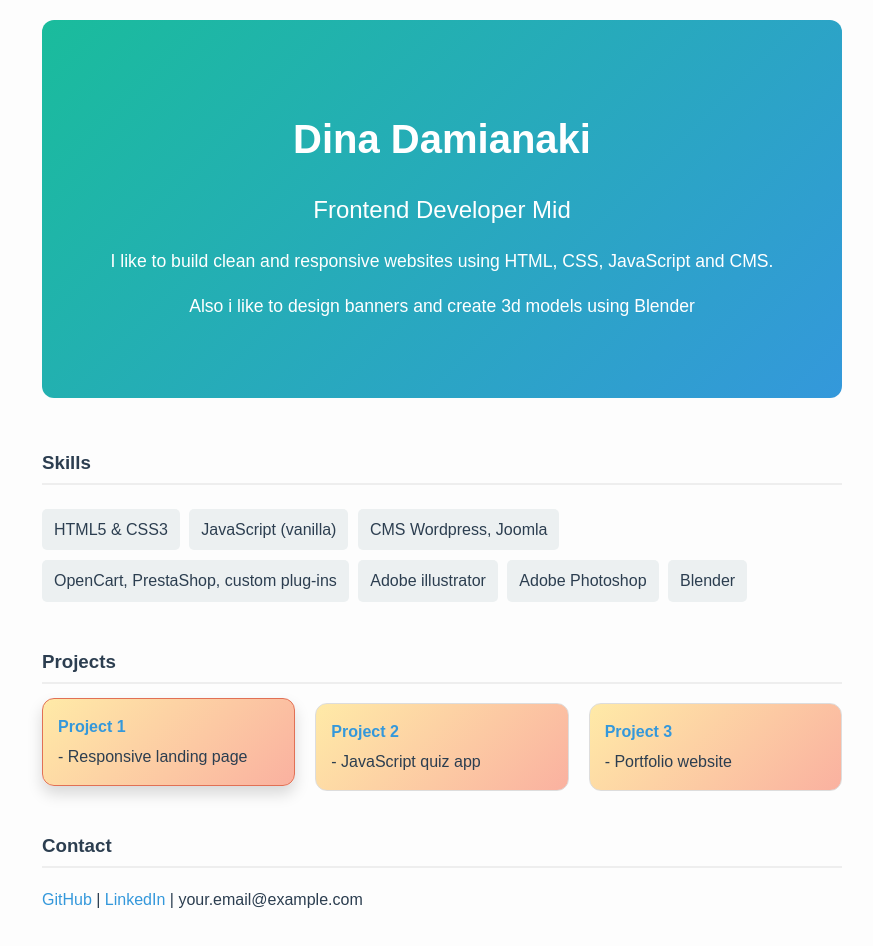
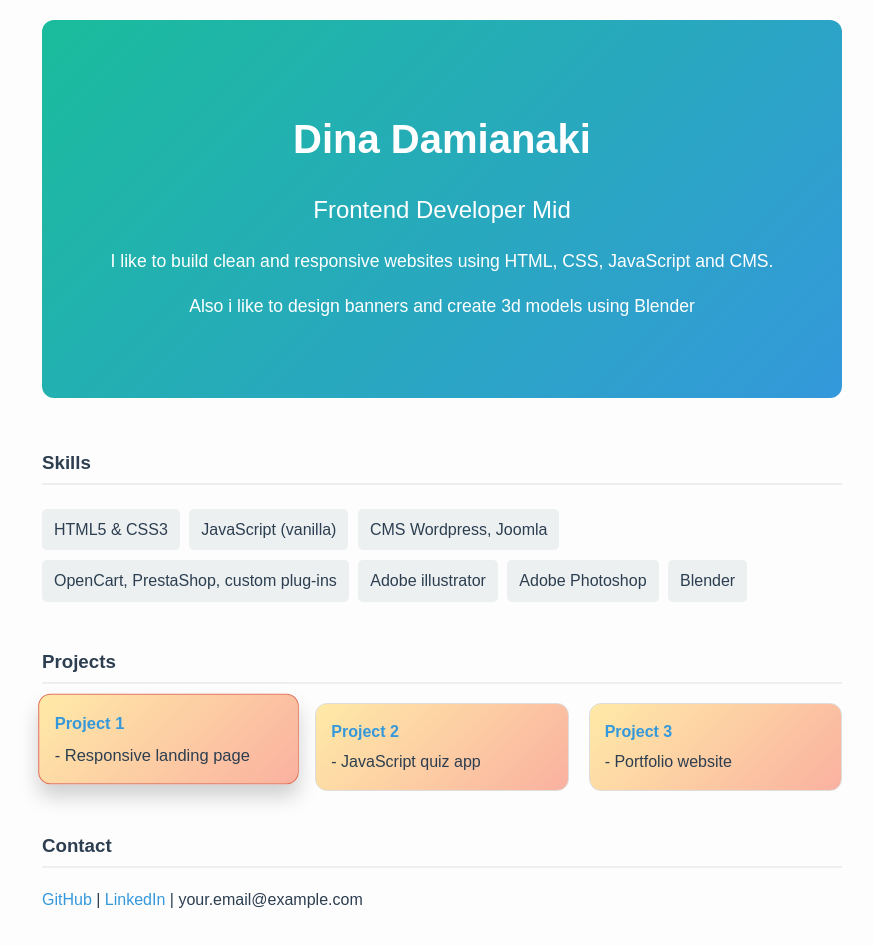
Before and after one commit to Dina-Dm/Dina-Dm.github.io, a plain HTML site: page index.html in a window 1280 px wide. In both pictures the pointer is over the item 366 px from the left and 746 px from the top of the page. Shown: the whole page, without its empty margins (198-1071 px from the left). Drawn offline with Linux system fonts and the light colour scheme.

Commit message:
Update style.css

```diff
--- a/style.css
+++ b/style.css
@@ -77,12 +77,15 @@ section.projects ul li {
   border: 1px solid #ddd;
   padding: 15px;
   border-radius: 12px;
-  transition: transform 0.2s, box-shadow 0.2s, border-color 0.2s;
+  transition: transform 0.3s cubic-bezier(0.4, 0, 0.2, 1),
+              box-shadow 0.3s cubic-bezier(0.4, 0, 0.2, 1),
+              border-color 0.3s cubic-bezier(0.4, 0, 0.2, 1);
 }
 
+/* Hover με “smooth lift + bounce effect” */
 section.projects ul li:hover {
-  transform: translateY(-5px);
-  box-shadow: 0 8px 15px rgba(0,0,0,0.15);
+  transform: translateY(-8px) scale(1.03);
+  box-shadow: 0 12px 20px rgba(0,0,0,0.18);
   border-color: #e17055;
 }
 
```
